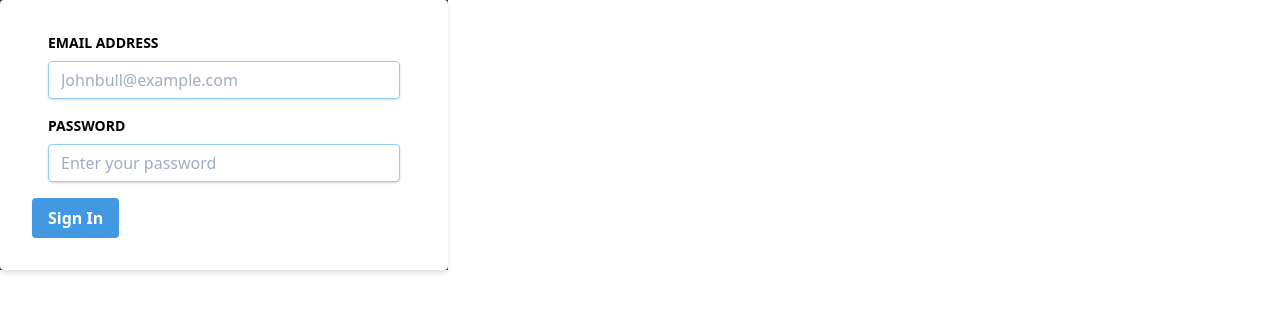
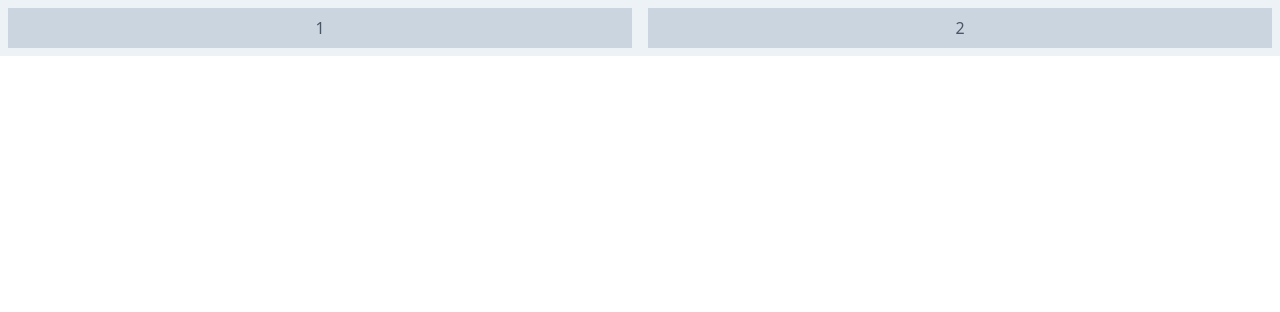
Before and after one commit to Shivin01/systemize, a React (Create React App) app in the folder frontend/: page / in a window 1280 px wide. Shown: the top 312 px of the page. Built offline with nearby package versions, Linux system fonts and the light colour scheme.

Commit message:
Add login

```diff
--- a/frontend/package.json
+++ b/frontend/package.json
@@ -7,6 +7,7 @@
     "@testing-library/react": "^9.3.2",
     "@testing-library/user-event": "^7.1.2",
     "classnames": "^2.2.6",
+    "prop-types": "^15.7.2",
     "react": "^16.13.1",
     "react-dom": "^16.13.1",
     "react-scripts": "3.4.1"
--- a/frontend/src/App.js
+++ b/frontend/src/App.js
@@ -1,8 +1,12 @@
 import React from 'react'
+// import Button from './components/Button'
+import Login from './components/Login'
 
 function App() {
-  return (
-    <div className="App">
+  return <Login />
+}
+
+/* <div className="App">
   <div className="w-full max-w-md bg-gray-800">
     <form action="" className=" bg-white shadow-md rounded px-8 py-8 pt-8">
       <div className="px-4 pb-4">
@@ -34,6 +38,13 @@ function App() {
         />
       </div>
       <div>
+        {/!*<Button
+              textColor="white"
+              size="sm"
+              bgColor="blue-500"
+            >
+              Sign In
+            </Button>*!/}
         <button
           className="bg-blue-500 hover:bg-blue-700 text-white font-bold
               py-2 px-4 rounded focus:outline-none focus:shadow-outline"
@@ -44,8 +55,6 @@ function App() {
       </div>
     </form>
   </div>
-    </div>
-  )
-}
+</div> */
 
 export default App
--- /dev/null
+++ b/frontend/src/components/Button.js
@@ -0,0 +1,30 @@
+import React from 'react'
+import PropTypes from 'prop-types'
+import classnames from 'classnames'
+
+function Button({size, bgColor, textColor, type = 'button', children}) {
+  return (
+    <button
+      type={type}
+      className={classnames(
+        `bg-${bgColor} text-${textColor} font-bold py-2 px-4 rounded`,
+        {
+          'text-xs': size === 'sm',
+          'text-xl': size === 'lg',
+        },
+      )}
+    >
+      {children}
+    </button>
+  )
+}
+
+Button.propTypes = {
+  size: PropTypes.string.isRequired,
+  bgColor: PropTypes.string.isRequired,
+  textColor: PropTypes.string.isRequired,
+  type: PropTypes.string,
+  children: PropTypes.number.isRequired,
+}
+
+export default Button
--- /dev/null
+++ b/frontend/src/components/Login.js
@@ -0,0 +1,24 @@
+import React from 'react'
+
+function Login() {
+  return (
+    <div className="container">
+      <div className="flex bg-gray-200">
+        <div
+          className="flex-1 text-gray-700 text-center
+        bg-gray-400 px-4 py-2 m-2"
+        >
+          1
+        </div>
+        <div
+          className="flex-1 text-gray-700 text-center
+        bg-gray-400 px-4 py-2 m-2"
+        >
+          2
+        </div>
+      </div>
+    </div>
+  )
+}
+
+export default Login
```
Also changed, not shown: 1 other file (tests, documents, lock files or other folders). Lines whose indentation alone changed are shown as unchanged.
